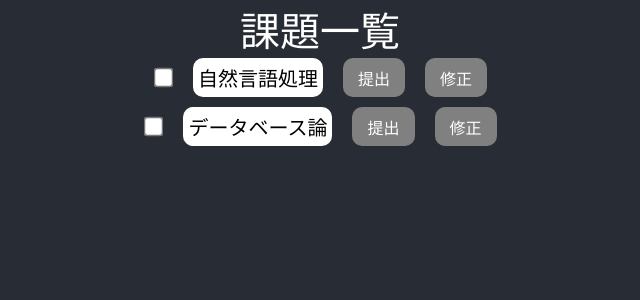
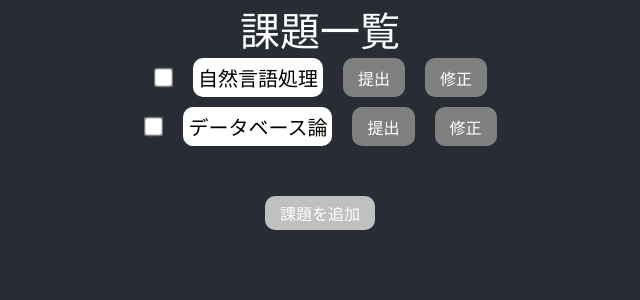
Before and after one commit to Kotaro0722/todolist, a React (Create React App) app: page / in a window 1280 px wide. Shown: the top 300 px of the page, without its empty margins (320-960 px from the left). Built offline with nearby package versions, Linux system fonts and the light colour scheme.

Commit message:
課題を追加するためのボタンを作成

```diff
--- a/src/components/dashboard/layout.tsx
+++ b/src/components/dashboard/layout.tsx
@@ -22,6 +22,9 @@ export const DashboardLayout = ({ tasks }: DashboardLayoutProps) => {
           );
         })}
       </TasksWrapper>
+      <AddNewTaskWrapper>
+        <Button>課題を追加</Button>
+      </AddNewTaskWrapper>
     </Wrapper>
   );
 };
@@ -29,6 +32,7 @@ export const DashboardLayout = ({ tasks }: DashboardLayoutProps) => {
 const Title = styled.header`
   display: flex;
   justify-content: center;
+  align-items: center;
   color: white;
   font-size: 40px;
 `;
@@ -44,3 +48,21 @@ const TasksWrapper = styled.div`
   flex-direction: column;
   gap: 10px;
 `;
+
+const AddNewTaskWrapper = styled.div`
+  display: flex;
+  justify-content: center;
+  margin-top: 50px;
+`;
+
+const Button = styled.div`
+  width: fit-content;
+  display: flex;
+  align-items: center;
+  padding: 5px 15px;
+  background-color: silver;
+  color: white;
+  text-decoration: none;
+  border-radius: 10px;
+  cursor: pointer;
+`;
```
